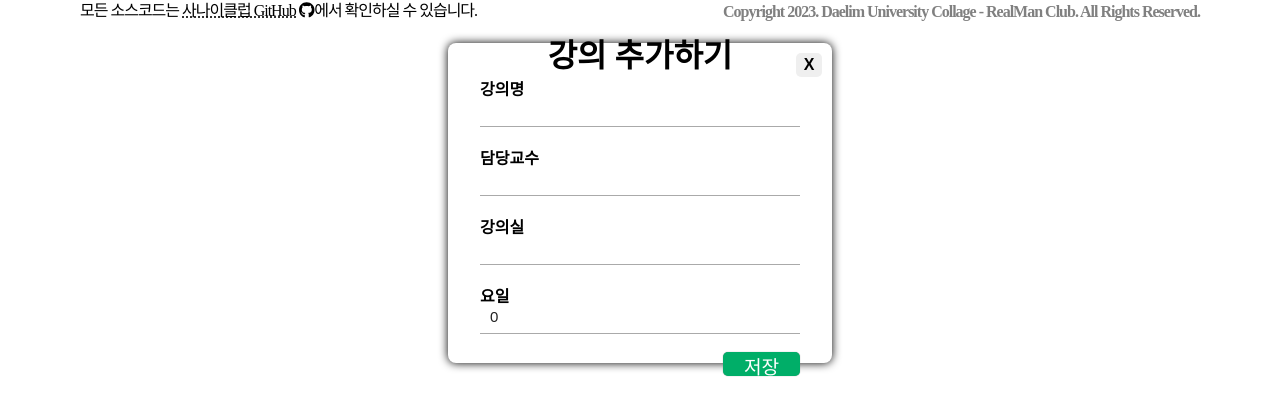
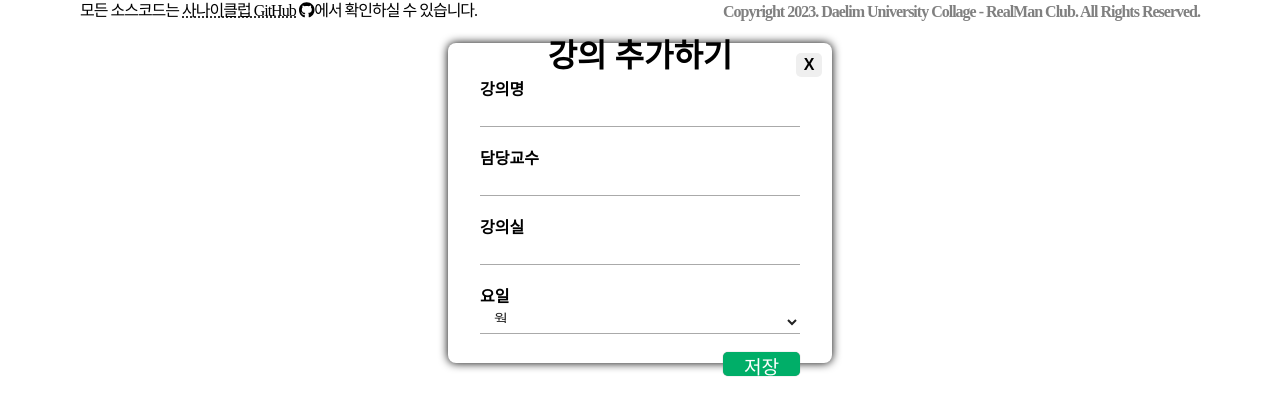
Before and after one commit to HarenKei/DCC_FE, a Next.js app: page /TimeTable/TimeTableModal in a window 1280 px wide. Shown: the part 197-612 px from the top of the page. Built offline with nearby package versions, Linux system fonts and the light colour scheme.

Commit message:
Update TimeTableModal.tsx : Add Select Element For select day

```diff
--- a/pages/TimeTable/TimeTableModal.tsx
+++ b/pages/TimeTable/TimeTableModal.tsx
@@ -2,6 +2,31 @@ import React, { useState } from "react";
 import styled from "styled-components";
 
 const TimeTableModal = ({ setModalOpen, onAdd }: any) => {
+  const selectList = [
+    {
+      day: "월",
+      value: 1,
+    },
+    {
+      day: "화",
+      value: 2,
+    },
+    {
+      day: "수",
+      value: 3,
+    },
+    {
+      day: "목",
+      value: 4,
+    },
+    {
+      day: "금",
+      value: 5,
+    },
+  ];
+
+  const [daySelected, setDaySelected] = useState(selectList[0]);
+
   const [form, setForm] = useState({
     className: "",
     profName: "",
@@ -16,6 +41,10 @@ const TimeTableModal = ({ setModalOpen, onAdd }: any) => {
   const changeInput = (e: any) => {
     const { value, name } = e.target;
 
+    if(name === "day") {
+      setDaySelected(value);
+    }
+
     let tmp = {
       ...form,
       [name]: value,
@@ -28,10 +57,12 @@ const TimeTableModal = ({ setModalOpen, onAdd }: any) => {
 
   const onSubmit = (e: any) => {
     e.preventDefault();
-    if (!className || !profName || !classRoom || !day){
+    if (!className || !profName || !classRoom || !day) {
       alert("내용을 입력해주세요.");
       return;
-    };
+    }
+
+    console.log(form);
 
     onAdd(form);
 
@@ -51,7 +82,7 @@ const TimeTableModal = ({ setModalOpen, onAdd }: any) => {
     <ModalContainer>
       <ModalCloseButton onClick={closeModal}>X</ModalCloseButton>
       <h1>강의 추가하기</h1>
-      <form onSubmit={onSubmit}>
+      <form onSubmit={onSubmit} id="classForm">
         <span>강의명</span>
         <br />
         <input
@@ -79,7 +110,13 @@ const TimeTableModal = ({ setModalOpen, onAdd }: any) => {
         />
         <br />
         <span>요일</span> <br />
-        <input type="number" name="day" onChange={changeInput} value={day} />
+        <select onChange={changeInput} value={daySelected.value} form="classForm" name="day">
+          {selectList.map((item) => (
+            <option value={item.value} key={item.value}>
+              {item.day}
+            </option>
+          ))}
+        </select>
         <br />
         <button type="submit">저장</button>
       </form>
@@ -118,7 +155,7 @@ const ModalContainer = styled.div`
     font-weight: 800;
   }
 
-  button[type="submit"]{
+  button[type="submit"] {
     width: 6vw;
     height: 3vh;
     margin-left: 19vw;
@@ -146,7 +183,7 @@ const ModalContainer = styled.div`
     transition: all 0.2s;
   }
 
-  input {
+  input, select {
     width: 25vw;
     height: 3vh;
 
@@ -161,9 +198,10 @@ const ModalContainer = styled.div`
     z-index: 5;
   }
 
-  input:focus {
+  input, select:focus {
     outline: none;
   }
+
 `;
 
 const AddClassForm = styled.div``;
```
